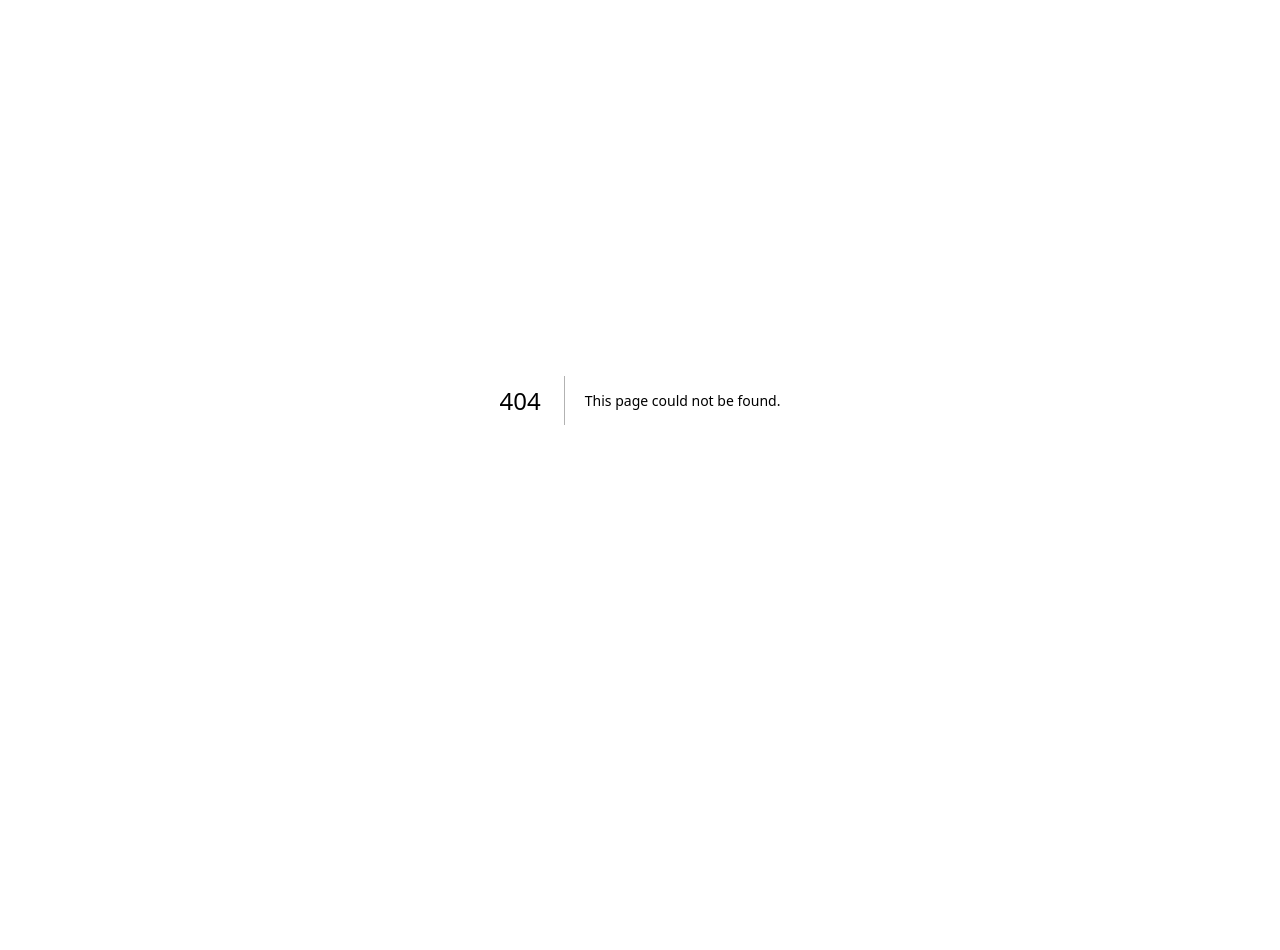
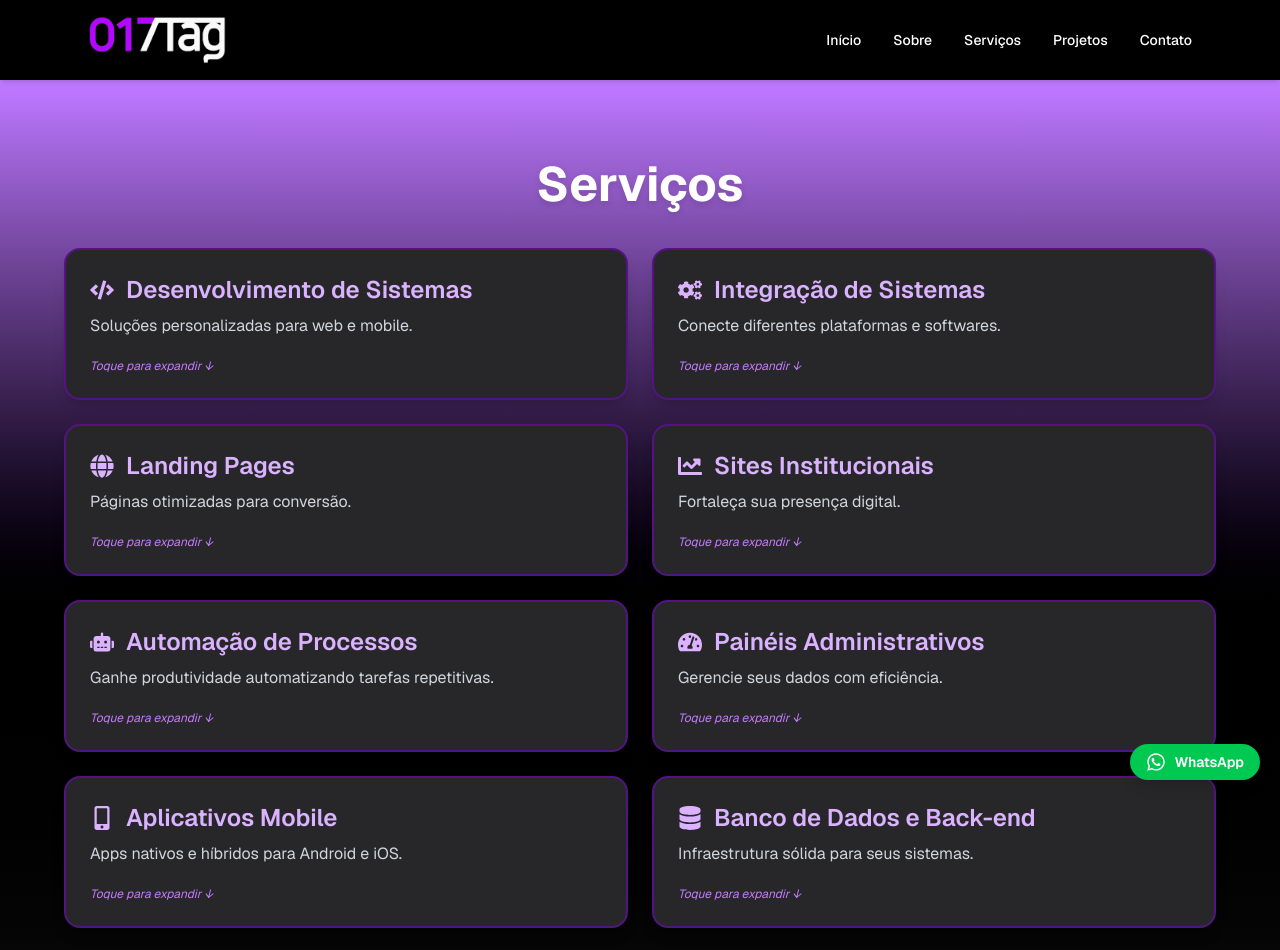
Before and after one commit to Aleraca017/017-project, a Next.js app: page /servicos in a window 1280 px wide. Before the commit this address had no page. Shown: the top 950 px of the page. Before the commit the page ends 800 px from the top, so only its background shows below. Built offline with nearby package versions, Linux system fonts and the light colour scheme.

Commit message:
update Header update Footer update projestos carousel update projetos page update globals.css create servicos page

```diff
--- a/src/app/globals.css
+++ b/src/app/globals.css
@@ -54,6 +54,7 @@ html{
 .swiper-pagination-bullet {
   background-color: #a855f7 !important; /* roxo Tailwind */
   opacity: 1 !important;
+  transform: translateY(5px) !important;
 }
 .swiper-pagination-bullet-active {
   background-color: white !important;
--- a/src/app/projetos/page.js
+++ b/src/app/projetos/page.js
@@ -17,40 +17,43 @@ const projetos = [
   },
   {
     titulo: "Sistema de Laudos",
+    id: "sistema-de-laudos",
     descricao:
       "Upload e visualização de laudos, autenticação segura e notificações por email.",
     imagens: ["/images/examples/4.jpg", "/images/examples/2.jpg"],
     tecnologias: ["Next.js", "Node.js", "Google Drive"],
   },
-
 ]
 
 export default function ProjetosPage() {
   return (
     <Layout>
-      {/* Conteúdo scrollável acima do fundo */}
-      <section className="relative z-10 h-screen snap-y snap-mandatory overflow-y-scroll no-scrollbar bg-gradient-to-b from-black to-zinc-900">
-        <div className="relative z-10 h-screen snap-y snap-mandatory overflow-y-scroll no-scrollbar bg-gradient-to-b from-purple-950/40 to-black-950">
-        <img src="images/star-coding.png" className="z-1 w-full h-screen fixed blur-xs"></img>
+      <section className="relative min-h-screen snap-y snap-mandatory overflow-y-auto no-scrollbar bg-gradient-to-b from-black to-zinc-900">
+        {/* Fundo */}
+        <img
+          src="/images/star-coding.png"
+          alt="Fundo estrelado"
+          className="fixed inset-0 w-full h-full object-cover blur-sm z-0"
+        />
+
+        <div className="relative z-10 max-w-7xl mx-auto px-4 py-12 space-y-24">
           {projetos.map((projeto, idx) => {
             const isEven = idx % 2 === 0
 
             return (
-            <div
+              <section
                 key={idx}
-              className="h-screen w-full z-10 snap-start flex flex-col items-center justify-center px-6 py-12 text-white"
-            >
-              <div
-                className={`w-90/100 grid z-10 md:grid-cols-2 gap-10 items-center ${
-                  isEven ? "" : "md:flex-row-reverse md:[&>*:first-child]:order-last"
+                id={projeto.id}
+                className={`snap-start flex flex-col items-center justify-center gap-12 text-white ${
+                  isEven ? "md:flex-row" : "md:flex-row-reverse"
                 }`}
               >
-                <div>
+                <div className="w-full md:w-1/2">
                   <CarouselProjeto imagens={projeto.imagens} />
                 </div>
 
-                <div id={projeto.id} className="scroll-mt-20">
-                  <h2 className="text-3xl md:text-4xl font-bold text-purple-600 text-shadow-2xs text-shadow-purple-100/40 mb-4">
+                <div className="w-full md:w-1/2">
+                  <h2 className="text-3xl md:text-4xl font-bold text-purple-600 mb-4">
                     {projeto.titulo}
                   </h2>
                   <p className="text-gray-100 mb-6">{projeto.descricao}</p>
@@ -62,7 +65,9 @@ export default function ProjetosPage() {
                         className="bg-purple-700/30 hover:bg-purple-700/70 px-3 py-1 rounded-md border-2 border-purple-500 hover:border-purple-300 text-purple-300 hover:text-purple-100 hover:cursor-pointer"
                       >
                         <a
-        href={`https://google.com.br/search?q=O que é ${encodeURIComponent(tech)}?`}
+                          href={`https://google.com.br/search?q=O que é ${encodeURIComponent(
+                            tech
+                          )}?`}
                           target="_blank"
                           rel="noopener noreferrer"
                         >
@@ -71,13 +76,12 @@ export default function ProjetosPage() {
                       </li>
                     ))}
                   </ul>
-
                 </div>
-              </div>
-            </div>
+              </section>
             )
           })}
         </div>
+
       </section>
     </Layout>
   )
--- /dev/null
+++ b/src/app/servicos/page.js
@@ -0,0 +1,131 @@
+"use client"
+
+import Layout from "@/components/Layout"
+import { useState } from "react"
+import { FaCode, FaCogs, FaGlobe, FaChartLine, FaRobot, FaTachometerAlt, FaMobileAlt, FaDatabase, FaShieldAlt, FaPaintBrush } from "react-icons/fa"
+
+const servicos = [
+  {
+    titulo: "Desenvolvimento de Sistemas",
+    resumo: "Soluções personalizadas para web e mobile.",
+    descricao:
+      "Criamos sistemas sob medida para atender necessidades específicas da sua empresa, incluindo painel administrativo, autenticação segura, integração com APIs e muito mais.",
+    icone: <FaCode />,
+  },
+  {
+    titulo: "Integração de Sistemas",
+    resumo: "Conecte diferentes plataformas e softwares.",
+    descricao:
+      "Desenvolvemos soluções para integrar PDVs, CRMs, ERPs, marketplaces, APIs públicas ou privadas e diversas outras plataformas de forma eficiente e segura.",
+    icone: <FaCogs />,
+  },
+  {
+    titulo: "Landing Pages",
+    resumo: "Páginas otimizadas para conversão.",
+    descricao:
+      "Criamos landing pages modernas, rápidas e responsivas com foco em conversão, ideais para campanhas de marketing, lançamentos ou captação de leads.",
+    icone: <FaGlobe />,
+  },
+  {
+    titulo: "Sites Institucionais",
+    resumo: "Fortaleça sua presença digital.",
+    descricao:
+      "Desenvolvemos sites institucionais com identidade visual moderna, estrutura de SEO, acessibilidade e integração com ferramentas como Google Analytics e formulários de contato.",
+    icone: <FaChartLine />,
+  },
+  {
+    titulo: "Automação de Processos",
+    resumo: "Ganhe produtividade automatizando tarefas repetitivas.",
+    descricao:
+      "Automatizamos rotinas administrativas, envio de relatórios, agendamentos, disparo de emails, monitoramento de sistemas e muito mais.",
+    icone: <FaRobot />,
+  },
+  {
+    titulo: "Painéis Administrativos",
+    resumo: "Gerencie seus dados com eficiência.",
+    descricao:
+      "Criamos dashboards personalizados com gráficos, filtros, tabelas dinâmicas e gestão de permissões para facilitar o controle de informações e operações.",
+    icone: <FaTachometerAlt />,
+  },
+  {
+    titulo: "Aplicativos Mobile",
+    resumo: "Apps nativos e híbridos para Android e iOS.",
+    descricao:
+      "Desenvolvemos aplicativos com foco em performance, usabilidade e escalabilidade, com publicação nas lojas e suporte técnico contínuo.",
+    icone: <FaMobileAlt />,
+  },
+  {
+    titulo: "Banco de Dados e Back-end",
+    resumo: "Infraestrutura sólida para seus sistemas.",
+    descricao:
+      "Projetamos e otimizamos bancos de dados relacionais e NoSQL, com APIs robustas e seguras para integração e performance em escala.",
+    icone: <FaDatabase />,
+  },
+  {
+    titulo: "Segurança de Sistemas",
+    resumo: "Proteja seus dados e aplicações.",
+    descricao:
+      "Implementamos práticas modernas de segurança, como criptografia, autenticação multifator, prevenção a ataques e monitoramento contínuo.",
+    icone: <FaShieldAlt />,
+  },
+  {
+    titulo: "Design de Interfaces",
+    resumo: "Experiências visuais impactantes.",
+    descricao:
+      "Criamos interfaces bonitas e funcionais, com foco em experiência do usuário, acessibilidade e consistência visual.",
+    icone: <FaPaintBrush />,
+  },
+]
+
+export default function ServicosPage() {
+  const [ativo, setAtivo] = useState(null)
+
+  return (
+    <Layout>
+      <section className="min-h-screen py-20 px-4 md:px-12 bg-gradient-to-b from-purple-400 via-black to-zinc-900 text-white">
+        <div className="max-w-6xl mx-auto">
+          <h1 className="text-4xl md:text-5xl font-bold mb-10 text-white text-center drop-shadow-md">
+            Serviços
+          </h1>
+
+          <div className="grid md:grid-cols-2 gap-6">
+            {servicos.map((servico, index) => (
+              <div
+                key={index}
+                className={`transition-all duration-500 ease-in-out bg-zinc-800 p-6 rounded-2xl border-2 border-purple-700/50 hover:border-purple-400/80 shadow-lg cursor-pointer relative group overflow-hidden ${
+                  ativo === index ? "bg-zinc-700/70" : ""
+                }`}
+                onClick={() => setAtivo(ativo === index ? null : index)}
+              >
+                <div className="flex items-center gap-3">
+                  <div className="text-2xl text-purple-300">
+                    {servico.icone}
+                  </div>
+                  <h2 className="text-xl md:text-2xl font-semibold text-purple-300 group-hover:text-purple-100">
+                    {servico.titulo}
+                  </h2>
+                </div>
+
+                <p className="text-gray-300 mb-2 mt-2 text-sm md:text-base">
+                  {servico.resumo}
+                </p>
+
+                <div className={`text-sm text-gray-200 mt-3 transition-all duration-300 ease-in-out ${
+                  ativo === index ? "opacity-100 max-h-[300px]" : "opacity-0 max-h-0 overflow-hidden"
+                }`}>
+                  {servico.descricao}
+                </div>
+
+                {ativo !== index && (
+                  <p className="text-xs text-purple-400 mt-2 italic">
+                    Toque para expandir ↓
+                  </p>
+                )}
+              </div>
+            ))}
+          </div>
+        </div>
+      </section>
+    </Layout>
+  )
+}
--- a/src/components/Footer.js
+++ b/src/components/Footer.js
@@ -16,7 +16,7 @@ export default function Footer() {
     <footer
       className={`relative z-10 pt-16 pb-10 px-6 text-white ${
         isProjetosPage
-          ? "bg-gradient-to-b from-transparent to-purple-950/50"
+          ? "bg-zinc-950"
           : "bg-gradient-to-b from-zinc-900 to-purple-900"
       }`}
     >
--- a/src/components/Header.js
+++ b/src/components/Header.js
@@ -64,7 +64,7 @@ export default function Header() {
         <nav className="hidden md:flex space-x-8 text-sm font-medium">
           <Link href="/#home" className="hover:text-purple-400 transition">Início</Link>
           <Link href="/#sobre" className="hover:text-purple-400 transition">Sobre</Link>
-          <Link href="/#servicos" className="hover:text-purple-400 transition">Serviços</Link>
+          <Link href="/servicos" className="hover:text-purple-400 transition">Serviços</Link>
           <Link href="/projetos" className="hover:text-purple-400 transition">Projetos</Link>
           <Link href="/contato/contato" className="hover:text-purple-400 transition">Contato</Link>
         </nav>
--- a/src/components/projetos/carousel.js
+++ b/src/components/projetos/carousel.js
@@ -1,6 +1,6 @@
 "use client"
 
-import { useEffect, useRef } from "react"
+import { useEffect, useRef, useId } from "react"
 import { Swiper, SwiperSlide } from "swiper/react"
 import { Autoplay, Navigation, Pagination } from "swiper/modules"
 import "swiper/css"
@@ -9,6 +9,7 @@ import "swiper/css/pagination"
 
 export default function CarouselProjeto({ imagens = [] }) {
   const swiperRef = useRef(null)
+  const id = useId() // gera um id único para essa instância
 
   useEffect(() => {
     if (swiperRef.current && swiperRef.current.autoplay) {
@@ -17,41 +18,47 @@ export default function CarouselProjeto({ imagens = [] }) {
   }, [])
 
   return (
-    <div className="relative w-full">
+    <div className="relative w-full max-w-full">
       <Swiper
         modules={[Autoplay, Navigation, Pagination]}
         autoplay={{ delay: 7000, disableOnInteraction: false }}
         loop
         navigation={{
-          nextEl: ".swiper-button-next-custom",
-          prevEl: ".swiper-button-prev-custom",
+          nextEl: `#next-${id}`,
+          prevEl: `#prev-${id}`,
         }}
         pagination={{
           clickable: true,
         }}
         onSwiper={(swiper) => {
           swiperRef.current = swiper
-          swiper.autoplay.start() // garante que inicia autoplay
+          swiper.autoplay.start()
         }}
         allowTouchMove={true}
-        className="w-full h-[500px] rounded-xl overflow-hidden"
+        className="w-full aspect-video sm:h-[400px] md:h-[500px] rounded-xl overflow-hidden cursor-pointer active:cursor-grabbing"
       >
         {imagens.map((src, index) => (
           <SwiperSlide key={index}>
             <img
               src={src}
               alt={`Imagem ${index + 1}`}
-              className="w-full h-full object-cover rounded-xl -mt-10"
+              className="w-full sm:h-115 h-47 object-cover rounded-xl aspect-video"
             />
           </SwiperSlide>
         ))}
       </Swiper>
 
-      {/* Custom Arrows */}
-      <div className="swiper-button-prev-custom absolute -left-4 top-1/2 transform h-16 flex items-center -translate-y-1/2 text-white bg-purple-700 hover:bg-purple-800 p-3 rounded shadow-md z-10 cursor-pointer">
+      {/* Custom Arrows com IDs únicos */}
+      <div
+        id={`prev-${id}`}
+        className="absolute -left-2 sm:-left-4 top-1/2 transform -translate-y-1/2 h-10 sm:h-16 w-10 sm:w-auto flex items-center justify-center text-white bg-purple-700 hover:bg-purple-800 p-2 sm:p-3 rounded shadow-md z-10 cursor-pointer"
+      >
         ‹
       </div>
-      <div className="swiper-button-next-custom absolute -right-4 top-1/2 transform h-16 flex items-center -translate-y-1/2 text-white bg-purple-700 hover:bg-purple-800 p-3 rounded shadow-md z-10 cursor-pointer">
+      <div
+        id={`next-${id}`}
+        className="absolute -right-2 sm:-right-4 top-1/2 transform -translate-y-1/2 h-10 sm:h-16 w-10 sm:w-auto flex items-center justify-center text-white bg-purple-700 hover:bg-purple-800 p-2 sm:p-3 rounded shadow-md z-10 cursor-pointer"
+      >
         ›
       </div>
     </div>
```
Lines whose indentation alone changed are shown as unchanged.
